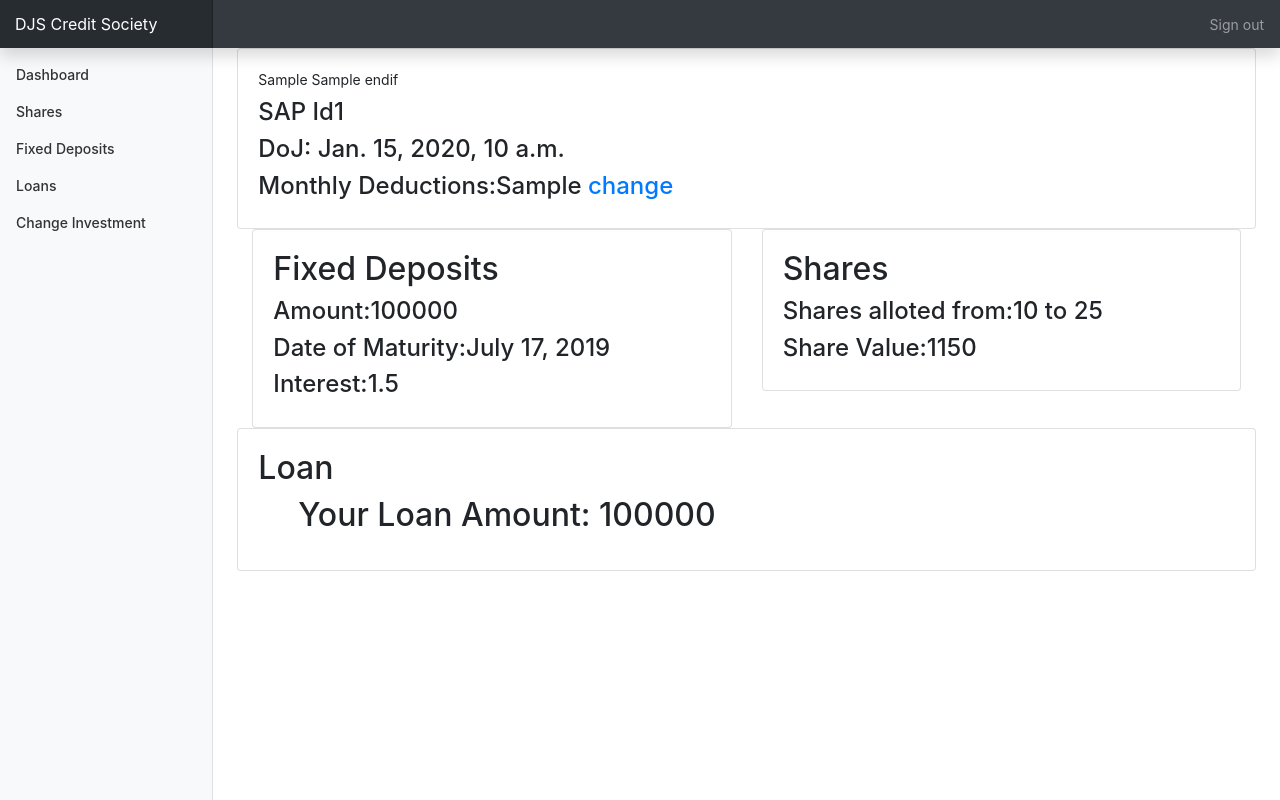
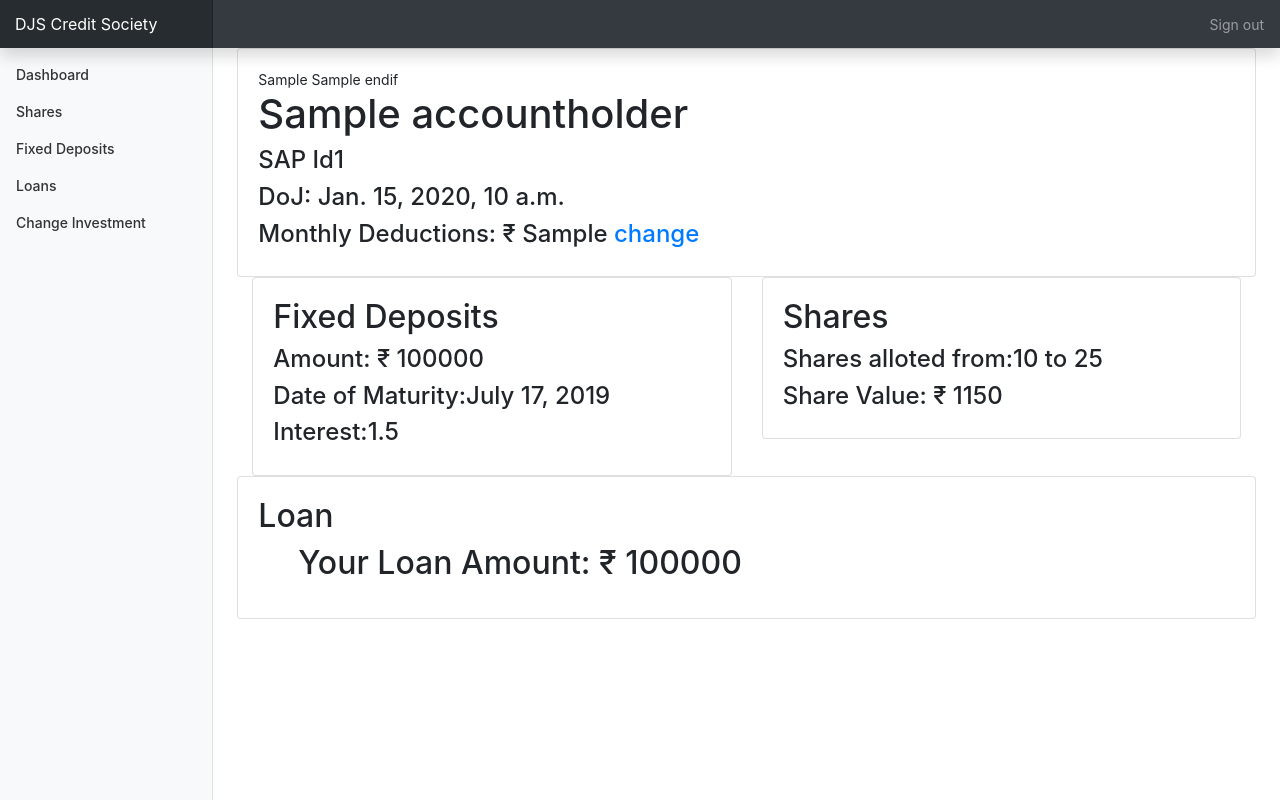
Before and after one commit to chiraggada2911/Credit-Society-Django, a Django app: template website/status/templates/dashboard.html in a window 1280 px wide. Run offline with Django 3.2, Linux system fonts and the light colour scheme; data comes from the database, SQL or seed files in the repository; both versions use the stored data as it was after the commit; tables that the repository leaves empty hold one stand-in row (values such as "Sample post"); the template is opened without the code that fills it: values that come from a table or form of the project are taken from there, most other values are stand-ins (such as "Sample title", 1, 10 or a date in 2020); some libraries are stand-ins or nearby versions.

Commit message:
name field

```diff
--- a/website/status/models.py
+++ b/website/status/models.py
@@ -17,6 +17,7 @@ class Account(models.Model):
     """This is the schema for the account of every staff member"""
     monthlyDeduction=models.IntegerField()
     corpus=models.IntegerField(default=0)
+    name=models.CharField(max_length=50,null=False,default='')
     accountholder=models.ForeignKey(User,on_delete=models.SET_NULL,null=True,blank=False)
     dateofjoining=models.DateField()
     department=models.ForeignKey(Department,on_delete=models.SET_NULL,null=True,blank=False,related_name='department')
--- a/website/status/templates/Investment.html
+++ b/website/status/templates/Investment.html
@@ -6,7 +6,7 @@
 {%block content%}
 <main role="main" class="col-md-9 ml-sm-auto col-lg-10 px-4">
 
-<h1>your total Investment: {{totalInvestment}}</h1>
+<h1>your total Investment: &#x20b9; {{totalInvestment}}</h1>
 
 
 </main>
--- a/website/status/templates/Loansuser.html
+++ b/website/status/templates/Loansuser.html
@@ -12,9 +12,9 @@
       <div class="card w-75 h-75">
           <div class="card-body">
             <h2 class="card-title">Loan Details</h2>
-            <h3>Name:{{loanuser.loanGivenTo}}</h3>
+            <h3>Name:{{Accountholder.name}}</h3>
             <p class="card-text">You are seeing these details because you have taken loan from credit society.</p>
-            <h5>Amount of loan taken:{{loanuser.loanAmount}}</h5>
+            <h5>Amount of loan taken: &#x20b9; {{loanuser.loanAmount}}</h5>
             <h5>RoI:{{loanuser.rateOfInterest}}</h5>
             <h5>Due Date:{{loanuser.repaymentDue}}</h5>
 
--- a/website/status/templates/dashboard.html
+++ b/website/status/templates/dashboard.html
@@ -13,10 +13,10 @@
         {{if}}
         {{endif}}
 
-        <h1>{{user.get_username}} </h1>
+        <h1>{{Accountholder.name}} </h1>
         <h4>SAP Id{{Accountholder.SAPid}}</h4>
         <h4>DoJ: {{date}}</h4>
-        <h4>Monthly Deductions:{{Accountholder.monthlyDeduction}}
+        <h4>Monthly Deductions: &#x20b9; {{Accountholder.monthlyDeduction}}
           <!--<a href="../status/MonthlyDeduction" style="font-size:0.8rem;"> change</a>-->
           <a href="#modal">change</a>
 
@@ -31,7 +31,7 @@
             <div class="card-body">
               <h2>Fixed Deposits </h2>
               {% if fixedDeposits.fdCapital > 0 %}
-              <h4>Amount:{{ fixedDeposits.fdCapital }}</h4>
+              <h4>Amount: &#x20b9; {{ fixedDeposits.fdCapital }}</h4>
               <h4>Date of Maturity:{{fixedDeposits.maturityDate}}</h4>
               <h4>Interest:{{fixedDeposits.rateOfInterest}} </h4>
               {% else %}
@@ -46,7 +46,7 @@
               {% if shares.valueoftheshares > 0 %}
               <h2>Shares</h2>
               <h4>Shares alloted from:{{shares.sharesStartingNumber}} to {{shares.sharesEndingNumber}}</h4>
-              <h4>Share Value:{{shares.valueoftheshares}}</h4>
+              <h4>Share Value: &#x20b9; {{shares.valueoftheshares}}</h4>
               {% else %}
               {% endif %}
             </div>
@@ -60,7 +60,7 @@
         <h2>Loan</h2>
         <ul>
           {% if loanuser.loanAmount > 0 %}
-          <h2>Your Loan Amount: {{ loanuser.loanAmount }}</h2>
+          <h2>Your Loan Amount: &#x20b9; {{ loanuser.loanAmount }}</h2>
           {% else %}
           <h1>you have no loans due</h1>
           <h4>Request Loan
--- a/website/status/templates/fixedDeposits.html
+++ b/website/status/templates/fixedDeposits.html
@@ -11,9 +11,9 @@
         <div class="card">
           <div class="card-body">
             <h2>Fixed Deposits </h2>
-            <h3>FD Holder Name:{{fixedDeposits.fdholdersName}}</h3>
+            <h3>FD Holder Name: {{Accountholder.name}}</h3>
             <p class="card-text">These are your fixed deposit details with the credit society.</p>
-            <h4>Amount:{{fixedDeposits.fdCapital}}</h4>
+            <h4>Amount:&#x20b9; {{fixedDeposits.fdCapital}}</h4>
             <h4>Date of Maturity:{{fixedDeposits.maturityDate}}</h4>
             <h4>Interest:{{fixedDeposits.rateOfInterest}} </h4>
           </div>
--- a/website/status/templates/pdf.html
+++ b/website/status/templates/pdf.html
@@ -17,13 +17,13 @@
 <div style="width:750px; height:800px; padding:80px; text-align:center; border: 5px solid #787878">
        <span style="font-size:50px; font-weight:bold">Share Certificate</span>
        <br><br>
-       <span style="font-size:25px"><i>This is to certify that Mr./Mrs {{shares.shareholdersName}}  </i></span>
+       <span style="font-size:25px"><i>This is to certify that Mr./Mrs {{Accountholder.name}}  </i></span>
        <span style="font-size:25px"><i>is/are the  </i></span>
        <span style="font-size:25px"><i>registered holder of {{shares.valueoftheshares}} of the DJS Credit Society. </i></span>
        <br><br>
        <span style="font-size:25px"><b>Shares Presented from : DJS Credit Society </b></span><br/><br/>
-       <span style="font-size:25px"><b>Share Holders Name:{{shares.shareholdersName}}</b></span><br/><br/>
-       <span style="font-size:25px"><i>Share Value:{{shares.valueoftheshares}}</i></span> <br/><br/>
+       <span style="font-size:25px"><b>Share Holders Name:{{Accountholder.name}}</b></span><br/><br/>
+       <span style="font-size:25px"><i>Share Value: &#x20B9; {{shares.valueoftheshares}}</i></span> <br/><br/>
        <span style="font-size:25px">Shares alloted from:{{shares.sharesStartingNumber}} to {{shares.sharesEndingNumber}}</span> <br/><br/>
        <span style="font-size:25px"><i>date:</i></span><br>
 
--- a/website/status/templates/shares.html
+++ b/website/status/templates/shares.html
@@ -13,11 +13,11 @@
       <div class="card w-75 h-75">
           <div class="card-body">
             <h2 class="card-title">Share Certificate</h2>
-            <h3>ShareHolder Name:{{shares.shareholdersName}}</h3>
+            <h3>ShareHolder Name:{{Accountholder.name}}</h3>
             <p class="card-text">These are your alloted share details with the credit society.</p>
 
 
-            <a href="{% url 'status:GeneratePdf'%}" class="btn btn-primary">Save</a>
+            <a href="{% url 'status:GeneratePdf'%}" class="btn btn-primary" target="_blank ">Save</a>
           </div>
         </div>
       </div>
```
Also changed, not shown: website/status/views.py (+10 -5 lines), website/db.sqlite3, website/status/migrations/0023_account_name.py (added).
